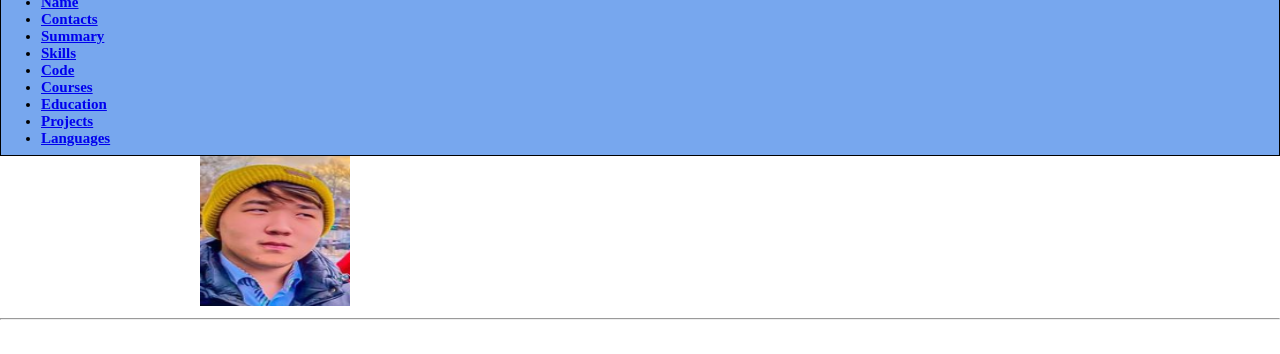
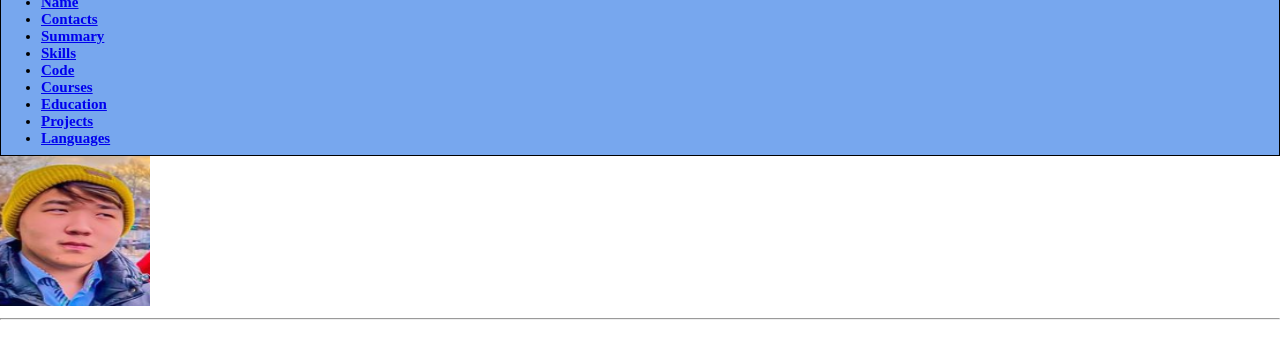
Before and after one commit to KairYergozha/rsschool-cv, a plain HTML site: page index.html in a window 1280 px wide. Shown: the part 56-410 px from the top of the page. Drawn offline with Linux system fonts and the light colour scheme.

Commit message:
docs:Fix image

```diff
--- a/index.html
+++ b/index.html
@@ -31,7 +31,7 @@
     </header>
 </container>
     <main>
-        <img src="MyImage.png" alt="Мое фото" class="myimage" vspace="0" hspace="200" width="150" height="150">
+        <img src="MyImage.png" alt="Мое фото" class="myimage" vspace="0" hspace="0" width="150" height="150">
         <hr>
         <section class="Me" id="Name">
         <h1>Name</h1>
```
